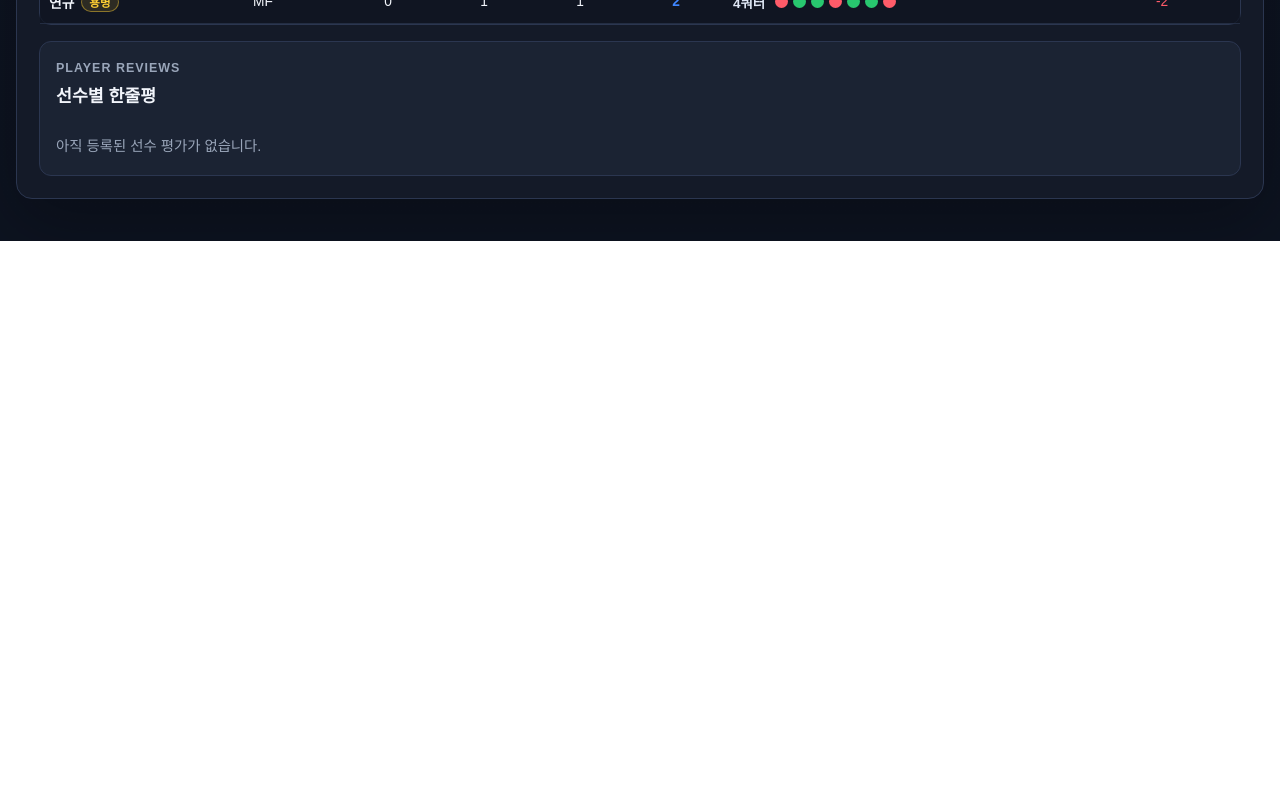
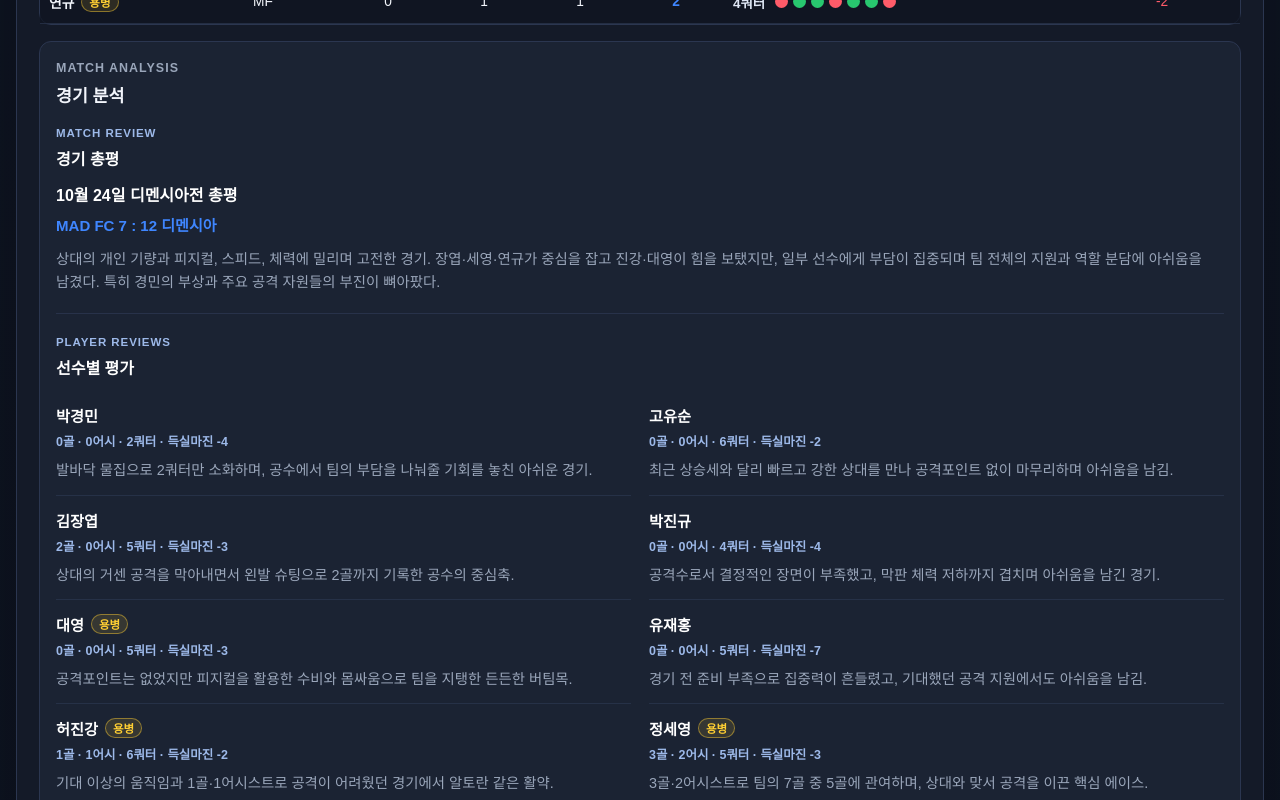
Before and after one commit to kjy7388/madfc, a React (Create React App) app: page / in a window 1280 px wide. Shown: the part 2320-3120 px from the top of the page. Before the commit the page ends 2561 px from the top, so only its background shows below. Built offline with nearby package versions, Linux system fonts and the light colour scheme.

Commit message:
Enhance match analysis and fix result badge colors

```diff
--- a/src/App.js
+++ b/src/App.js
@@ -2,7 +2,7 @@ import { useEffect, useRef, useState } from 'react';
 import { toPng } from 'html-to-image';
 import madfcLogo from './assets/images/madfc-logo.png';
 import madfcWordmark from './assets/images/madfc-wordmark.png';
-import playerReviews from './data/playerReviews';
+import matchAnalyses from './data/playerReviews';
 import './index.css';
 
 const seasonData = {
@@ -143,7 +143,7 @@ function App() {
   const rankingRows = buildRankingRows(visibleSeasonRows, rankingMetric).slice(0, 5);
   const topRankingValue = Math.max(...rankingRows.map((row) => row.rankValue), 1);
   const selectedMatchPlayers = data.players.filter((player) => selectedMatch.playerStats[player.id]?.appearances?.some(Boolean));
-  const selectedMatchReviews = buildPlayerReviews(selectedMatch, selectedMatchPlayers, playerReviews);
+  const selectedMatchAnalysis = buildMatchAnalysis(selectedMatch, selectedMatchPlayers, matchAnalyses);
 
   function openMatchDetail(matchId) {
     setSelectedMatchId(matchId);
@@ -383,7 +383,7 @@ function App() {
               개인 기록
             </button>
             <button type="button" className={activeMatchTab === 'reviews' ? 'active' : ''} onClick={() => setActiveMatchTab('reviews')}>
-              선수 평가
+              경기 분석
             </button>
           </div>
 
@@ -438,10 +438,11 @@ function App() {
               </tbody>
             </table>
           </div>
-          <PlayerReviews
-            reviews={selectedMatchReviews}
+          <MatchAnalysis
+            analysis={selectedMatchAnalysis}
             onPlayerClick={(playerId) => setSelectedPlayerId(playerId)}
             active={activeMatchTab === 'reviews'}
+            key={selectedMatch.id}
           />
         </section>
 
@@ -580,26 +581,99 @@ function PlayerName({ player, onClick }) {
   return <span className="player-with-badge">{content}</span>;
 }
 
-function PlayerReviews({ reviews, onPlayerClick, active }) {
+const REVIEW_COLLAPSE_THRESHOLD = 120;
+const REVIEW_PREVIEW_LENGTH = 92;
+const MATCH_REVIEW_COLLAPSE_THRESHOLD = 200;
+
+function MatchAnalysis({ analysis, onPlayerClick, active }) {
+  const [isMatchReviewExpanded, setIsMatchReviewExpanded] = useState(false);
+  const [expandedPlayerIds, setExpandedPlayerIds] = useState([]);
+  const { matchReview, playerReviews: reviews, nextMatchPlan } = analysis;
+  const hasAnalysis = Boolean(matchReview || reviews.length || nextMatchPlan);
+  const isLongMatchReview = (matchReview?.paragraphs.join('').length ?? 0) > MATCH_REVIEW_COLLAPSE_THRESHOLD;
+
+  function togglePlayerReview(playerId) {
+    setExpandedPlayerIds((current) => (
+      current.includes(playerId)
+        ? current.filter((id) => id !== playerId)
+        : [...current, playerId]
+    ));
+  }
+
   return (
-    <section className={`player-reviews match-tab-panel ${active ? 'active' : ''}`}>
-      <SectionTitle eyebrow="Player Reviews" title="선수별 한줄평" />
+    <section className={`match-analysis match-tab-panel ${active ? 'active' : ''}`}>
+      <SectionTitle eyebrow="Match Analysis" title="경기 분석" />
+      {!hasAnalysis ? <p className="analysis-empty">아직 등록된 경기 분석이 없습니다.</p> : null}
+
+      {matchReview ? (
+        <section className="analysis-block match-review-block">
+          <AnalysisHeading eyebrow="Match Review" title="경기 총평" />
+          <h4>{matchReview.title}</h4>
+          <strong className="analysis-score">{matchReview.result}</strong>
+          <div className={`analysis-copy ${isLongMatchReview && !isMatchReviewExpanded ? 'mobile-collapsed' : ''}`}>
+            {matchReview.paragraphs.map((paragraph, index) => <p key={index}>{paragraph}</p>)}
+          </div>
+          {isLongMatchReview ? (
+            <button className="analysis-toggle match-review-toggle" type="button" onClick={() => setIsMatchReviewExpanded((current) => !current)}>
+              {isMatchReviewExpanded ? '접기' : '총평 전체 보기'}
+            </button>
+          ) : null}
+        </section>
+      ) : null}
+
       {reviews.length ? (
+        <section className="analysis-block player-reviews-block">
+          <AnalysisHeading eyebrow="Player Reviews" title="선수별 평가" />
           <div className="player-review-list">
-          {reviews.map(({ player, review }) => (
+            {reviews.map(({ player, review, statLine }) => {
+              const isLongReview = review.length > REVIEW_COLLAPSE_THRESHOLD;
+              const isExpanded = expandedPlayerIds.includes(player.id);
+              const displayedReview = isLongReview && !isExpanded ? createReviewPreview(review) : review;
+
+              return (
                 <article className="player-review-item" key={player.id}>
                   <h3>
                     <PlayerName player={player} onClick={() => onPlayerClick(player.id)} />
                   </h3>
-              <p>{review}</p>
+                  <p className="player-review-stat">{statLine}</p>
+                  <p className="player-review-text">{displayedReview}</p>
+                  {isLongReview ? (
+                    <button className="analysis-toggle" type="button" onClick={() => togglePlayerReview(player.id)}>
+                      {isExpanded ? '접기 ▲' : '자세히 보기 ▼'}
+                    </button>
+                  ) : null}
                 </article>
-          ))}
+              );
+            })}
           </div>
-      ) : (
-        <p className="player-review-empty">아직 등록된 선수 평가가 없습니다.</p>
-      )}
+        </section>
+      ) : null}
+
+      {nextMatchPlan ? (
+        <section className="analysis-block next-match-plan-block">
+          <AnalysisHeading eyebrow="Next Match Plan" title="다음 맞대결 운영 방향" />
+          <h4>{nextMatchPlan.title}</h4>
+          <div className="analysis-copy">
+            {nextMatchPlan.paragraphs.map((paragraph, index) => <p key={index}>{paragraph}</p>)}
+          </div>
+        </section>
+      ) : null}
     </section>
   );
+}
+
+function AnalysisHeading({ eyebrow, title }) {
+  return (
+    <header className="analysis-heading">
+      <span>{eyebrow}</span>
+      <h3>{title}</h3>
+    </header>
+  );
+}
+
+function createReviewPreview(review) {
+  if (review.length <= REVIEW_PREVIEW_LENGTH) return review;
+  return `${review.slice(0, REVIEW_PREVIEW_LENGTH).trim()}…`;
 }
 
 function PlayerDetailModal({ detail, onClose }) {
@@ -664,15 +738,31 @@ function PlayerDetailModal({ detail, onClose }) {
   );
 }
 
-function buildPlayerReviews(match, matchPlayers, reviewsByMatch) {
-  const reviews = reviewsByMatch[match.id] ?? {};
-
-  return matchPlayers
+function buildMatchAnalysis(match, matchPlayers, analysesByMatch) {
+  const analysis = analysesByMatch[match.id] ?? {};
+  const reviews = analysis.playerReviews ?? {};
+  const playerReviews = matchPlayers
     .map((player) => ({
       player,
       review: typeof reviews[player.id] === 'string' ? reviews[player.id].trim() : '',
+      statLine: buildMatchStatLine(match, player.id),
     }))
     .filter(({ review }) => review.length > 0);
+
+  return {
+    matchReview: analysis.matchReview ?? null,
+    playerReviews,
+    nextMatchPlan: analysis.nextMatchPlan ?? null,
+  };
+}
+
+function buildMatchStatLine(match, playerId) {
+  const stat = match.playerStats[playerId] ?? {};
+  const appearances = stat.appearances ?? [];
+  const quarters = appearances.filter(Boolean).length;
+  const plusMinus = getPlusMinusFromAppearances(match, appearances);
+
+  return `${stat.goals ?? 0}골 · ${stat.assists ?? 0}어시 · ${quarters}쿼터 · 득실마진 ${formatSigned(plusMinus)}`;
 }
 
 function buildSummary(data) {
--- a/src/data/playerReviews.js
+++ b/src/data/playerReviews.js
@@ -1,5 +1,6 @@
-const playerReviews = {
+const matchAnalyses = {
   20260905: {
+    playerReviews: {
       p1: '수비수인데도 최다 공격포인트 8개. 빌드업·전진·마무리까지 주도한 MVP급',
       p2: '골보다 연계가 두드러진 공격의 허브. 공격수 중에서도 득점과 찬스 메이킹을 함께 한 핵심',
       p3: '부상 복귀전, 6쿼터 소화, 공격포인트 6개면 매우 좋음. ‘준수’보다 성공적인 복귀전에 가까움',
@@ -9,7 +10,9 @@ const playerReviews = {
       p7: '공격수로서 직접 득점 임팩트는 더 필요하지만, 2어시스트로 연결 기여는 있었음',
       p8: '공격수 롤이면 수치상 가장 아쉬운 것은 맞음. 다만 득실 0은 완전히 무너진 출전은 아니었다는 뜻',
     },
+  },
   20261003: {
+    playerReviews: {
       p1: '수비와 굳은일로 팀의 균형을 잡으면서, 1골·1어시로 공격에도 힘을 보탠 알토란 같은 선수.',
       p3: '4골·4어시로 직접 해결하고 동료의 골까지 만들어내며, 팀 공격을 이끈 중심축.',
       p4: '수비와 조율로 팀의 기반을 다지고, 무도움 득점과 어시스트까지 더하며 묵묵히 제 몫을 해낸 살림꾼.',
@@ -19,6 +22,33 @@ const playerReviews = {
       p13: '1골·3어시로 공격을 연결하고, 특히 5쿼터 대반격에 2어시를 보태며 흐름을 바꾼 연결고리.',
       p14: '4골·1어시와 팀 최고 득실마진 +7로, 출전할 때마다 공격에 힘을 실어준 승리의 핵심.',
     },
+  },
+  20261024: {
+    matchReview: {
+      title: '10월 24일 디멘시아전 총평',
+      result: 'MAD FC 7 : 12 디멘시아',
+      paragraphs: [
+        '상대의 개인 기량과 피지컬, 스피드, 체력에 밀리며 고전한 경기. 장엽·세영·연규가 중심을 잡고 진강·대영이 힘을 보탰지만, 일부 선수에게 부담이 집중되며 팀 전체의 지원과 역할 분담에 아쉬움을 남겼다. 특히 경민의 부상과 주요 공격 자원들의 부진이 뼈아팠다.',
+      ],
+    },
+    playerReviews: {
+      p7: '공격수로서 결정적인 장면이 부족했고, 막판 체력 저하까지 겹치며 아쉬움을 남긴 경기.',
+      p3: '최근 상승세와 달리 빠르고 강한 상대를 만나 공격포인트 없이 마무리하며 아쉬움을 남김.',
+      p4: '상대의 거센 공격을 막아내면서 왼발 슈팅으로 2골까지 기록한 공수의 중심축.',
+      p11: '경기 전 준비 부족으로 집중력이 흔들렸고, 기대했던 공격 지원에서도 아쉬움을 남김.',
+      p1: '발바닥 물집으로 2쿼터만 소화하며, 공수에서 팀의 부담을 나눠줄 기회를 놓친 아쉬운 경기.',
+      p16: '상대의 피지컬에 맞서 왕성한 활동량을 보여주고, 1골·1어시스트까지 기록한 전천후 핵심 자원.',
+      p13: '기대 이상의 움직임과 1골·1어시스트로 공격이 어려웠던 경기에서 알토란 같은 활약.',
+      p8: '공격포인트는 없었지만 피지컬을 활용한 수비와 몸싸움으로 팀을 지탱한 든든한 버팀목.',
+      p15: '3골·2어시스트로 팀의 7골 중 5골에 관여하며, 상대와 맞서 공격을 이끈 핵심 에이스.',
+    },
+    nextMatchPlan: {
+      title: '디멘시아와의 다음 경기 운영 방향',
+      paragraphs: [
+        '초반부터 맞불을 놓기보다 하프라인 아래에 수비 라인을 형성하고 간격을 유지하며 상대의 공격을 차단한다. 선수 간 역할 분담과 수비 지원을 강화해 실점을 최소화한 뒤 후반 승부를 노리는 전략이 필요하다.',
+      ],
+    },
+  },
 };
 
-export default playerReviews;
+export default matchAnalyses;
--- a/src/index.css
+++ b/src/index.css
@@ -696,13 +696,66 @@ tbody tr:hover {
   display: none;
 }
 
-.player-reviews {
+.match-analysis {
   padding: 16px;
   border: 1px solid var(--line);
   border-radius: 12px;
   background: var(--panel-soft);
 }
 
+.analysis-block + .analysis-block {
+  margin-top: 18px;
+  padding-top: 18px;
+  border-top: 1px solid rgba(43, 54, 80, 0.82);
+}
+
+.analysis-heading {
+  margin-bottom: 12px;
+}
+
+.analysis-heading span {
+  color: #9db9e9;
+  font-size: 0.72rem;
+  font-weight: 900;
+  letter-spacing: 0.08em;
+  text-transform: uppercase;
+}
+
+.analysis-heading h3 {
+  margin: 5px 0 0;
+  color: #ffffff;
+  font-size: 1rem;
+}
+
+.analysis-block h4 {
+  margin: 0 0 8px;
+  color: #ffffff;
+  font-size: 1rem;
+}
+
+.analysis-score {
+  display: block;
+  margin-bottom: 13px;
+  color: var(--blue);
+  font-size: 0.94rem;
+}
+
+.analysis-copy {
+  color: var(--muted);
+  font-size: 0.9rem;
+  line-height: 1.65;
+  word-break: keep-all;
+  overflow-wrap: anywhere;
+}
+
+.analysis-copy p {
+  margin: 0;
+}
+
+.analysis-copy p + p {
+  margin-top: 11px;
+}
+
 .player-review-list {
   display: grid;
   grid-template-columns: repeat(2, minmax(0, 1fr));
@@ -721,8 +774,8 @@ tbody tr:hover {
   font-size: 0.95rem;
 }
 
-.player-review-item p,
-.player-review-empty {
+.player-review-text,
+.analysis-empty {
   margin: 0;
   color: var(--muted);
   font-size: 0.9rem;
@@ -731,8 +784,40 @@ tbody tr:hover {
   overflow-wrap: anywhere;
 }
 
-.player-review-empty {
+.player-review-stat {
+  margin: 0 0 8px;
+  color: #9db9e9;
+  font-size: 0.78rem;
+  font-weight: 800;
+  line-height: 1.45;
+}
+
+.analysis-empty {
   padding: 12px 0 2px;
+}
+
+.analysis-toggle {
+  margin-top: 9px;
+  padding: 0;
+  border: 0;
+  background: transparent;
+  color: var(--blue);
+  cursor: pointer;
+  font: inherit;
+  font-size: 0.78rem;
+  font-weight: 900;
+}
+
+.analysis-toggle:hover,
+.analysis-toggle:focus-visible {
+  color: #8db7ff;
+  text-decoration: underline;
+  text-underline-offset: 3px;
+  outline: none;
+}
+
+.match-review-toggle {
+  display: none;
 }
 
 .player-modal-overlay {
@@ -946,6 +1031,21 @@ tbody tr:hover {
   background: rgba(40, 199, 111, 0.16);
   color: var(--green);
   font-size: 1.85rem;
+}
+
+.match-header strong.win {
+  background: rgba(40, 199, 111, 0.16);
+  color: var(--green);
+}
+
+.match-header strong.draw {
+  background: rgba(139, 149, 167, 0.18);
+  color: #c0c7d2;
+}
+
+.match-header strong.loss {
+  background: rgba(255, 91, 105, 0.16);
+  color: var(--red);
 }
 
 .quarter-strip {
@@ -1603,7 +1703,7 @@ tbody tr:hover {
   .match-header,
   .quarter-strip,
   .match-stats-panel,
-  .player-reviews {
+  .match-analysis {
     width: 100%;
     max-width: 100%;
   }
@@ -1611,7 +1711,7 @@ tbody tr:hover {
   .match-tabs,
   .match-header,
   .match-stats-panel,
-  .player-reviews {
+  .match-analysis {
     width: min(100%, calc(100dvw - 52px));
     max-width: min(100%, calc(100dvw - 52px));
   }
@@ -1671,12 +1771,39 @@ tbody tr:hover {
     display: block;
   }
 
-  .player-reviews.match-tab-panel.active {
+  .match-analysis.match-tab-panel.active {
     display: block;
   }
 
-  .player-reviews {
+  .match-analysis {
     padding: 12px;
+  }
+
+  .analysis-block + .analysis-block {
+    margin-top: 15px;
+    padding-top: 15px;
+  }
+
+  .analysis-heading {
+    margin-bottom: 10px;
+  }
+
+  .analysis-heading h3,
+  .analysis-block h4 {
+    font-size: 0.9rem;
+  }
+
+  .analysis-copy {
+    font-size: 0.82rem;
+    line-height: 1.55;
+  }
+
+  .analysis-copy.mobile-collapsed p:nth-child(n + 2) {
+    display: none;
+  }
+
+  .match-review-toggle {
+    display: inline-block;
   }
 
   .player-review-list {
@@ -1693,10 +1820,14 @@ tbody tr:hover {
     font-size: 0.88rem;
   }
 
-  .player-review-item p,
-  .player-review-empty {
+  .player-review-text,
+  .analysis-empty {
     font-size: 0.82rem;
     line-height: 1.48;
+  }
+
+  .player-review-stat {
+    font-size: 0.72rem;
   }
 
   .match-filter {
@@ -1739,21 +1870,6 @@ tbody tr:hover {
     width: 44px;
     height: 44px;
     font-size: 1.18rem;
-  }
-
-  .match-header strong.win {
-    background: rgba(40, 199, 111, 0.16);
-    color: var(--green);
-  }
-
-  .match-header strong.draw {
-    background: rgba(139, 149, 167, 0.18);
-    color: #c0c7d2;
-  }
-
-  .match-header strong.loss {
-    background: rgba(255, 91, 105, 0.16);
-    color: var(--red);
   }
 
   .quarter-strip {
```
Also changed, not shown: 1 other file (tests, documents, lock files or other folders). Lines whose indentation alone changed are shown as unchanged.
